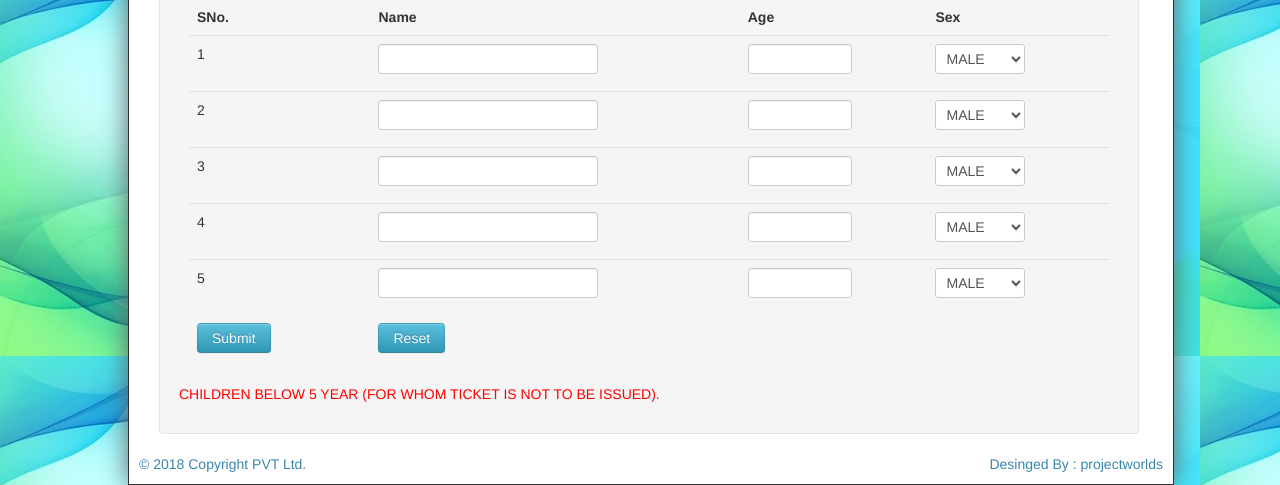
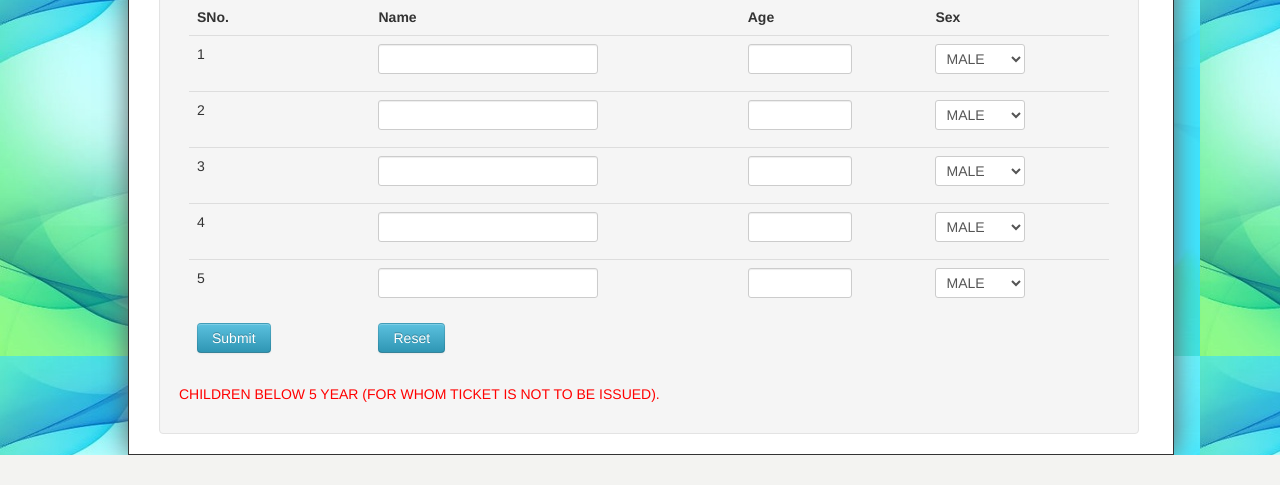
Before and after one commit to Anshul-gour01/TrackMaster_booking, a PHP site: page /reser.php?doj=1 in a window 1280 px wide. Shown: the part 490-975 px from the top of the page. After the commit the page ends 945 px from the top, so only its background shows below. Run offline with PHP 8.4, Linux system fonts and the light colour scheme; the visitor is signed in with stand-in values (Sample User, id 1); data that the repository does not hold is empty.

Commit message:
Update reser.php

```diff
--- a/railres/reser.php
+++ b/railres/reser.php
@@ -223,10 +223,10 @@ if(isset($_SESSION['name'])){}
 <footer >
 		<div style="width:100%;">
 			<div style="float:left;">
-			<p class="text-right text-info">  &copy; 2018 Copyright PVT Ltd.</p>
+			<p class="text-right text-info"></p>
 			</div>
 			<div style="float:right;">
-			<p class="text-right text-info">	Desinged By : projectworlds</p>
+			<p class="text-right text-info"></p>
 			</div>
 		</div>
 		</footer>
```
